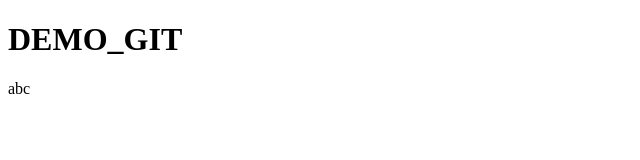
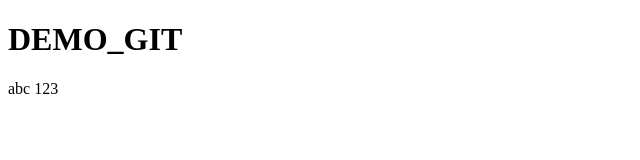
Before and after one commit to Dng-Trnn/demo-git, a plain HTML site: page index.html in a window 1280 px wide. Shown: the full height of the page, 0-640 px from the left. Drawn offline with Linux system fonts and the light colour scheme.

Commit message:
test commit lan3

```diff
--- a/index.html
+++ b/index.html
@@ -8,6 +8,6 @@
 <body>
     <!-- test-->
     <h1>DEMO_GIT</h1>
-    <p>abc</p>
+    <p>abc 123</p>
 </body>
 </html>
```
